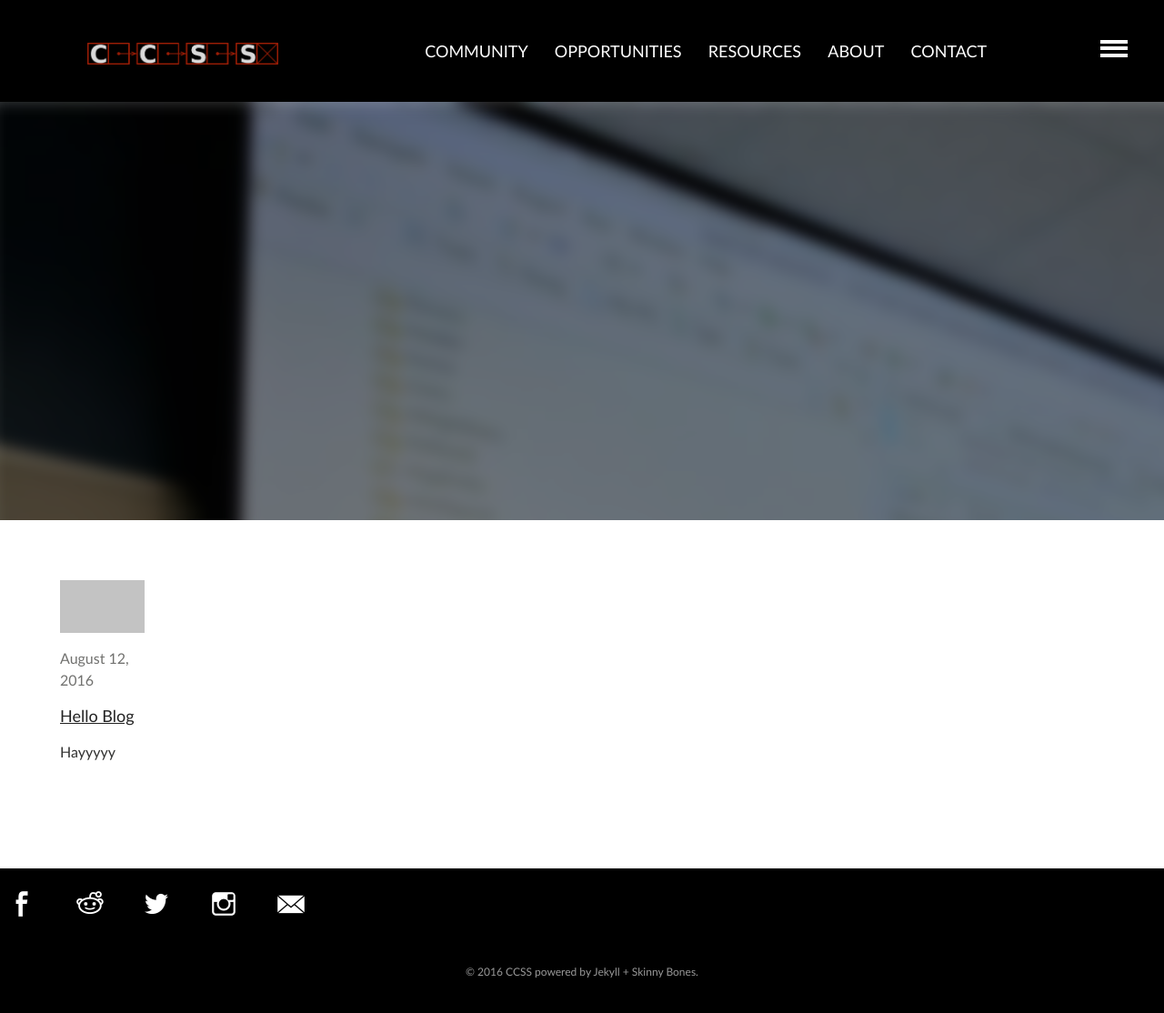
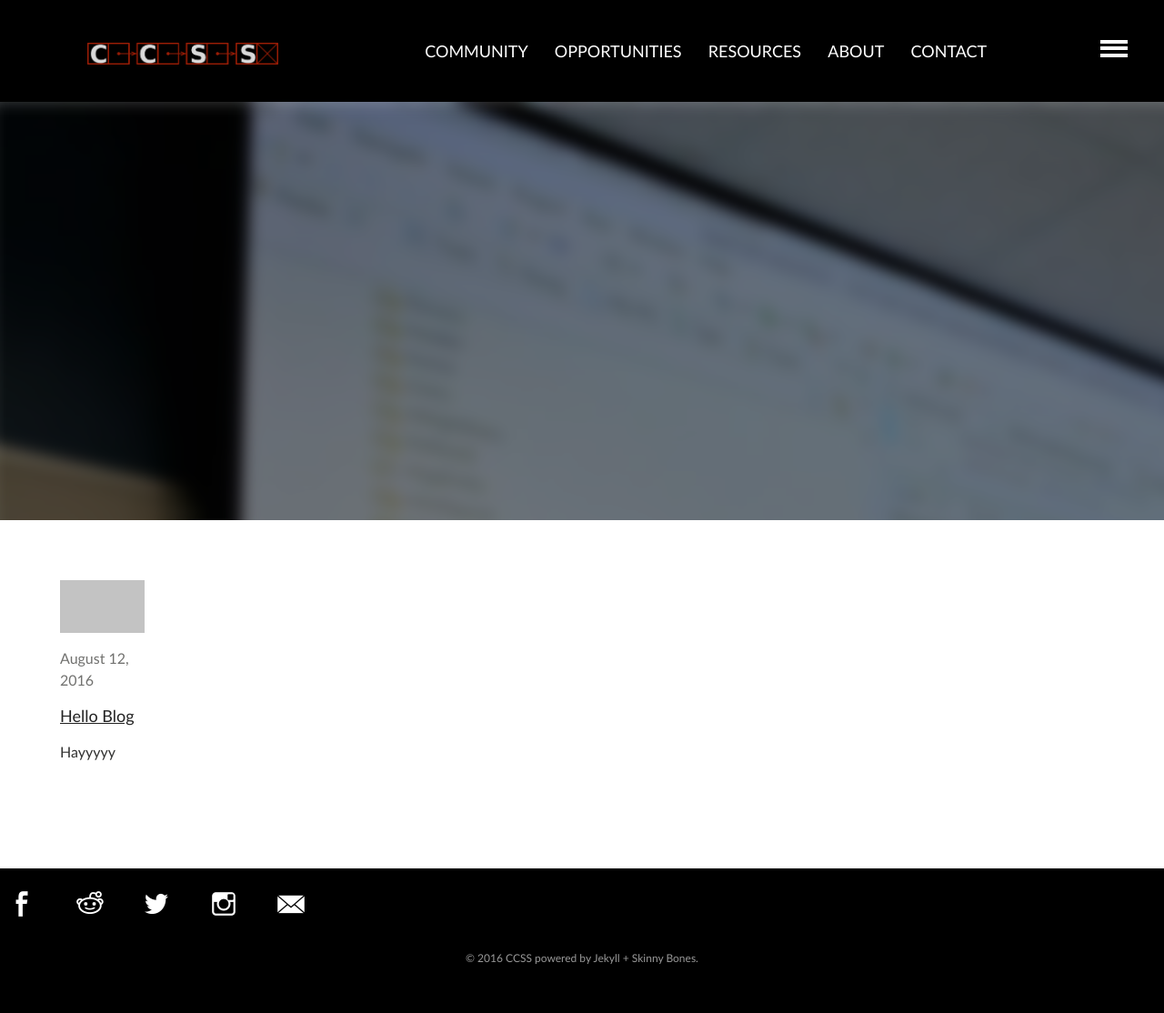
Before and after one commit to brittnylapierre/ccss_web, a Jekyll site: the page built from index.md, in a window 1280 px wide. Shown: the top 1114 px of the page at 91% size. Built offline with Jekyll 4.4.1, drawn with Linux system fonts in a browser that asks for light colours.

Commit message:
Updated _layout.scss

```diff
--- a/_sass/_layout.scss
+++ b/_sass/_layout.scss
@@ -58,8 +58,7 @@
 			position: relative;
 			display: block;
 			margin-right: $gutter;
-			padding-top: (.25 * $masthead-height); // 0 (.25 * $masthead-height) ;
-            margin-bottom: (.25 * $masthead-height);
+			padding-top: (.25 * $masthead-height); // 0 (.25 * $masthead-height);
 			//height: $masthead-height;
 			font-family: $alt-font;
 			&:before,
```
